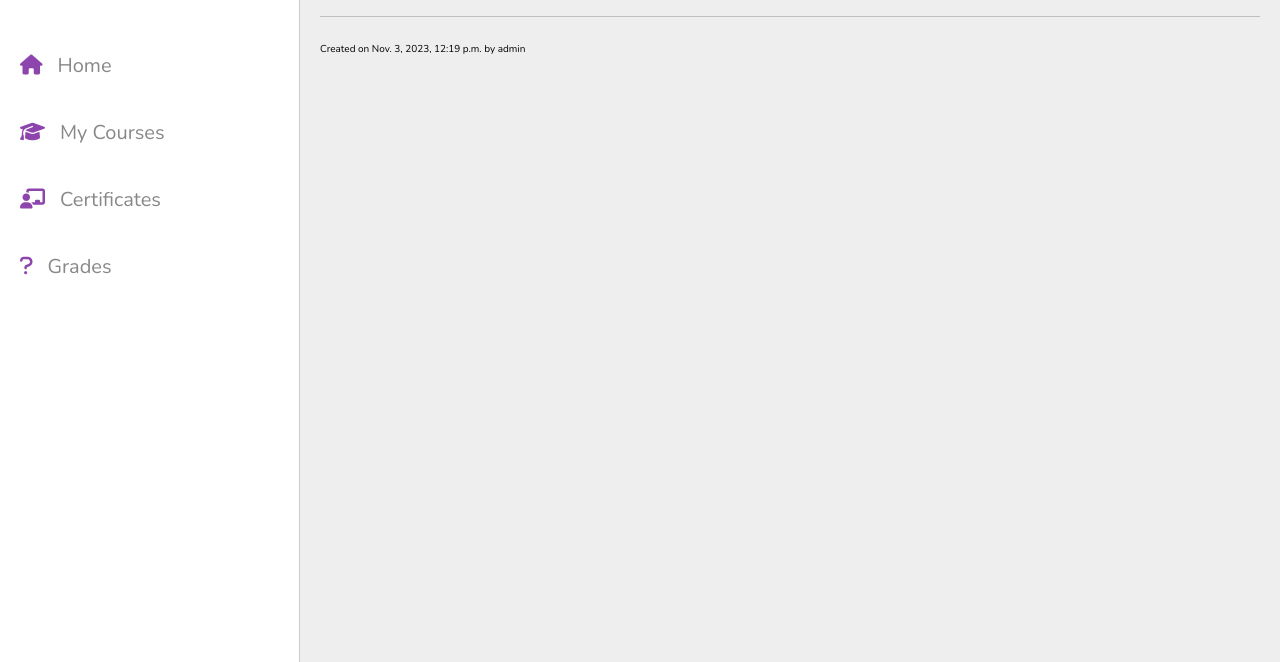
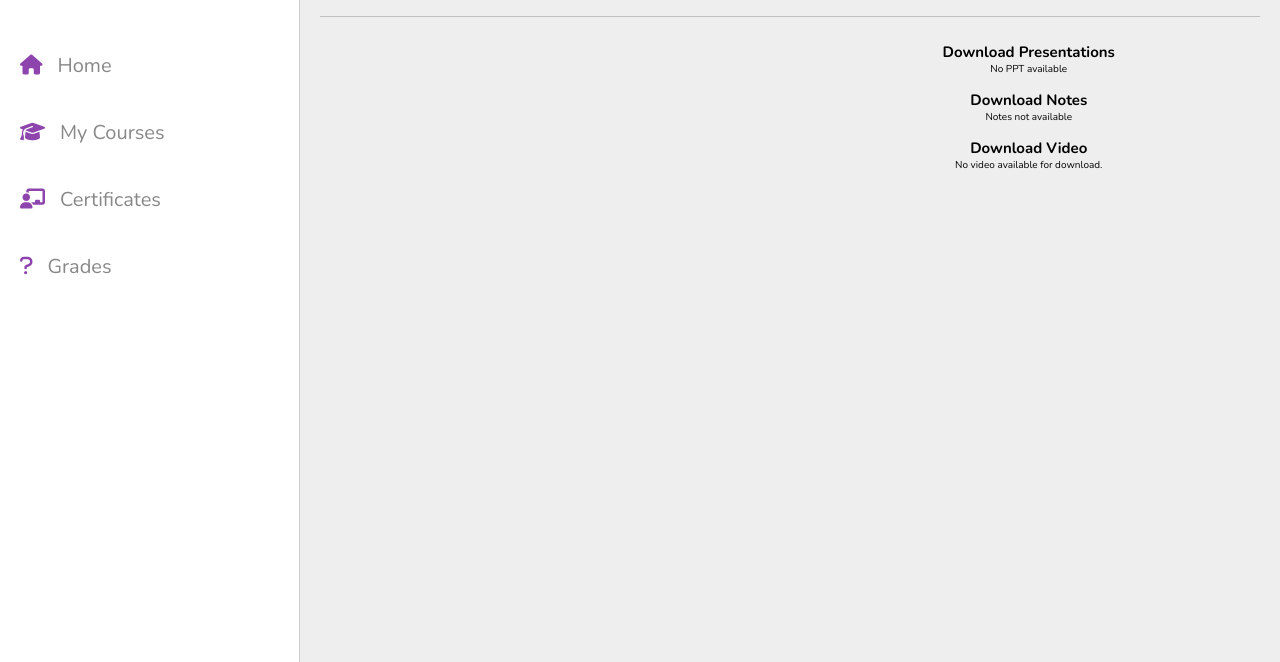
Before and after one commit to oneshikaa/LearningManagementPlatform, a Django app: a page that uses lms/curriculum/templates/curriculum/lesson_detail_view.html in a window 1280 px wide. Shown: the part 138-800 px from the top of the page. Run offline with Django 4.2, Linux system fonts and the light colour scheme; data comes from the database, SQL or seed files in the repository; both versions use the stored data as it was after the commit; some libraries are stand-ins or nearby versions.

Commit message:
frontend updated

```diff
--- a/lms/curriculum/templates/curriculum/lesson_create.html
+++ b/lms/curriculum/templates/curriculum/lesson_create.html
@@ -86,7 +86,7 @@
 
 
 
-      <form method="post" >
+      <form method="post" enctype="multipart/form-data" >
         {% csrf_token %}
 
         {{form|crispy}}
--- a/lms/curriculum/templates/curriculum/lesson_detail_view.html
+++ b/lms/curriculum/templates/curriculum/lesson_detail_view.html
@@ -29,6 +29,22 @@
         left: 50%;
         transform: translateX(-50%);
       }
+
+
+    .button-les {
+        background-color: var(--main-color);
+        color: white;
+
+    }
+    .card-body {
+        display: flex;
+        flex-direction: column;
+        justify-content: center;
+        align-items: center;
+        text-align: center;
+        height: 100%; /* Ensure cards fill their container's height */
+    }
+
    </style>
 
 </head>
@@ -104,7 +120,76 @@
 
 
     <div class="box-container">
-        <p>Created on {{lessons.created_at}} by {{lessons.created_by}}</p>
+
+         <!-- video -->
+         <div >
+            {% if lessons.video %}
+                <div id="player-overlay">
+                    <video controls>
+                        <source src="{{ lessons.video.url }}" type="video/mp4">
+                    </video>
+                </div>
+            {% else %}
+                <!-- Handle the case when there is no video -->
+
+            {% endif %}
+        </div>
+
+         <!-- download cards -->
+         <div >
+           <!-- download presentations -->
+                      <div class="ppt">
+                       <div class="card bg-white box-shadow-hover">
+                         <div class="card-body">
+                           <h2 class="card-title">Download Presentations</h2>
+                           {% if lessons.ppt %}
+
+                           <a href="{{lessons.ppt.url}}" download>
+                           <button type="button" class="btn btn-primary"><span>Get Files</span></button>
+                           </a>
+                           {% else %}
+                           <p class="card-text" > No PPT available</p>
+                           {% endif %}
+
+                         </div>
+                       </div>
+                     </div>
+                     <br>
+           <!-- download notes -->
+                     <div class="notes">
+                       <div class="card bg-white box-shadow-hover">
+                         <div class="card-body">
+                           <h2 class="card-title">Download Notes</h2>
+                           {% if lessons.Notes %}
+
+                           <a href="{{lessons.Notes.url}}" download>
+                           <button type="button" class="btn btn-primary"><span>Get Files</span></button>
+                           </a>
+                           {% else %}
+                           <p class="card-text">Notes not available</p>
+                           {%endif%}
+
+                         </div>
+                       </div>
+                     </div>
+                     <br>
+           <!-- download video -->
+                      <div class="video">
+                       <div class="card bg-white box-shadow-hover">
+                           <div class="card-body">
+                               <h2 class="card-title">Download Video</h2>
+                               {% if lessons.video %}
+                                   <a href="{{ lessons.video.url }}" download>
+                                       <button type="button" class="btn btn-primary"><span>Get Files</span></button>
+                                   </a>
+                               {% else %}
+                                   <p>No video available for download.</p>
+                               {% endif %}
+                           </div>
+                       </div>
+                     </div>
+
+      </div>
 
         {% if user.userprofileinfo.user_type == 'teacher' or user.is_superuser %}
         <div class="update-button">
@@ -125,7 +210,7 @@
 
 
 <!-- custom js file link  -->
-<script src="js/script.js"></script>
+<script src="{% static 'js/script.js' %}"></script>
 
 
 </body>
--- a/lms/curriculum/views.py
+++ b/lms/curriculum/views.py
@@ -35,6 +35,22 @@ class LessonDetailView(DetailView):
     # form_class = CommentForm
     # second_form_class = ReplyForm
 
+    def get_success_url(self):
+        self.object = self.get_object()
+        standard = self.object.Standard
+        subject = self.object.subject
+        return reverse_lazy('curriculum:lesson_detail',kwargs={'standard':standard.slug,
+                                                             'subject':subject.slug,
+                                                             'slug':self.object.slug})
+    def form_valid(self, form):
+        self.object = self.get_object()
+        fm = form.save(commit=False)
+        fm.author = self.request.user
+        fm.lesson_name = self.object.comments.name
+        fm.lesson_name_id = self.object.id
+        fm.save()
+        return HttpResponseRedirect(self.get_success_url())
+
 class LessonCreateView(CreateView):
     # fields = ('lesson_id','name','position','image','video','ppt','Notes')
     form_class = LessonForm
@@ -49,12 +65,21 @@ class LessonCreateView(CreateView):
                                                              'slug':self.object.slug})
 
 
+
     def form_valid(self, form, *args, **kwargs):
         self.object = self.get_object()
         fm = form.save(commit=False)
         fm.created_by = self.request.user
         fm.Standard = self.object.standard
         fm.subject = self.object
+        # Handle file uploads
+        if self.request.FILES.get('video'):
+            fm.video = self.request.FILES['video']
+        if self.request.FILES.get('ppt'):
+            fm.ppt = self.request.FILES['ppt']
+        if self.request.FILES.get('Notes'):
+            fm.Notes = self.request.FILES['Notes']
+
         fm.save()
         return HttpResponseRedirect(self.get_success_url())
 
```
Also changed, not shown: lms/app_users/templates/app_users/update_profile.html (+14 -3 lines), lms/db.sqlite3, 3 other files.
